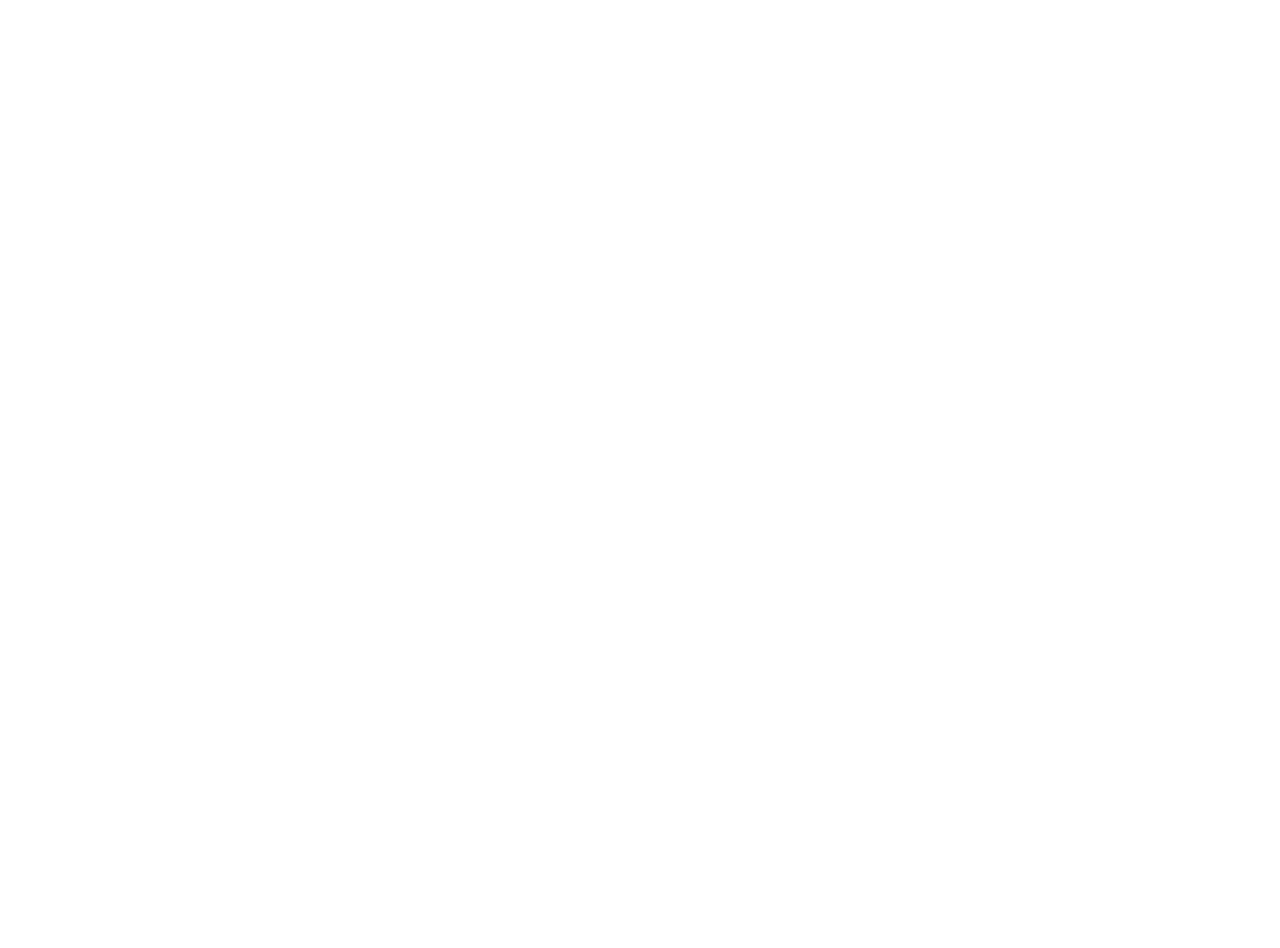
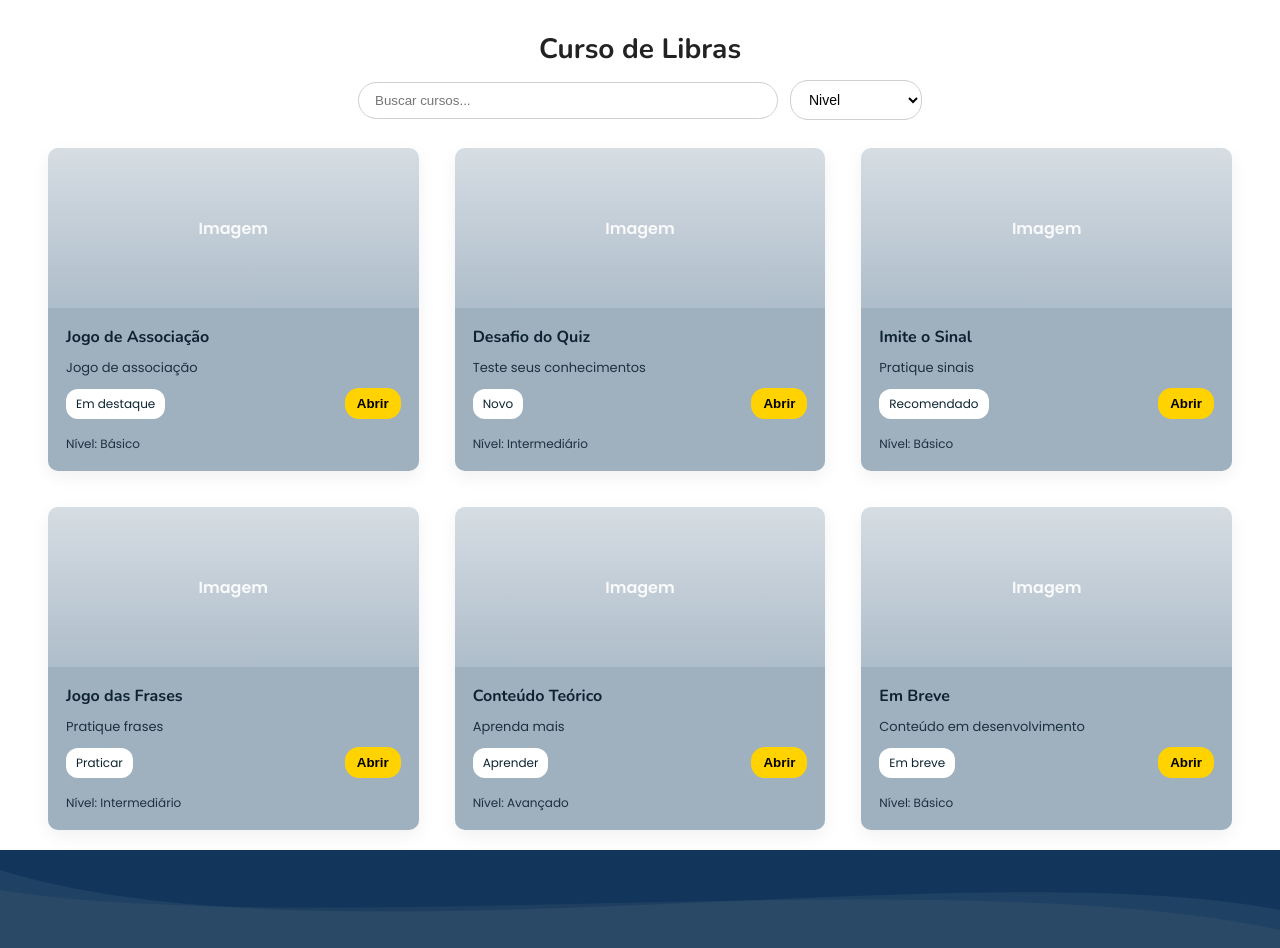
Before and after one commit to Caio-cco/ProjetoLibras, a React app in the folder Frontend/: page /atividades in a window 1280 px wide. Before the commit this address had no page. Shown: the top 948 px of the page. Before the commit the page ends 800 px from the top, so only its background shows below. Built offline with nearby package versions, Linux system fonts and the light colour scheme; the HTML template or start-up script is replaced by a standard one.

Commit message:
inicio da implementação da tela de escolher a atividade, (/atividades) no navegador

```diff
--- /dev/null
+++ b/Frontend/src/components/atividades/index.jsx
@@ -0,0 +1,82 @@
+import { FaChevronRight } from "react-icons/fa";
+import { useNavigate } from "react-router-dom";
+import "./index.scss";
+import { useState } from "react";
+
+const sampleCards = [
+  { id: 1, title: "Jogo de Associação", subtitle: "Jogo de associação", tag: "Em destaque", level: "Básico" },
+  { id: 2, title: "Desafio do Quiz", subtitle: "Teste seus conhecimentos", tag: "Novo", level: "Intermediário" },
+  { id: 3, title: "Imite o Sinal", subtitle: "Pratique sinais", tag: "Recomendado", level: "Básico" },
+  { id: 4, title: "Jogo das Frases", subtitle: "Pratique frases", tag: "Praticar", level: "Intermediário" },
+  { id: 5, title: "Conteúdo Teórico", subtitle: "Aprenda mais", tag: "Aprender", level: "Avançado" },
+  { id: 6, title: "Em Breve", subtitle: "Conteúdo em desenvolvimento", tag: "Em breve", level: "Básico" }
+];
+
+export default function Atividades() {
+  const [query, setQuery] = useState("");
+  const [nivelFiltro, setNivelFiltro] = useState("Todos");
+
+  const filtered = sampleCards.filter((c) => {
+    const q = query.trim().toLowerCase();
+    if (q && !`${c.title} ${c.subtitle}`.toLowerCase().includes(q)) return false;
+    if (nivelFiltro && nivelFiltro !== "Todos") {
+      return c.level === nivelFiltro;
+    }
+    return true;
+  });
+
+  return (
+    <div className="atividades-page">
+      <header className="atividades-header">
+        <h2>Curso de Libras</h2>
+
+        <div className="search-row">
+          <input
+            className="search-input"
+            placeholder="Buscar cursos..."
+            value={query}
+            onChange={(e) => setQuery(e.target.value)}
+          />
+
+          <select
+            className="nivel-select"
+            value={nivelFiltro}
+            onChange={(e) => setNivelFiltro(e.target.value)}
+            aria-label="Selecionar nível"
+          >
+            <option value="Todos">Nivel</option>
+            <option value="Básico">Básico</option>
+            <option value="Intermediário">Intermediário</option>
+            <option value="Avançado">Avançado</option>
+          </select>
+        </div>
+      </header>
+
+      <main className="cards-grid">
+        {filtered.map((card) => (
+          <article className="card" key={card.id}>
+            <div className="card-media">
+              <div className="media-placeholder">Imagem</div>
+            </div>
+            <div className="card-body">
+              <h3>{card.title}</h3>
+              <p className="subtitle">{card.subtitle}</p>
+              <div className="card-footer">
+                <span className="tag">{card.tag}</span>
+                <button className="cta">Abrir</button>
+              </div>
+              <div className="card-level">Nível: {card.level}</div>
+            </div>
+          </article>
+        ))}
+      </main>
+
+      <footer className="onda-footer">
+        <svg viewBox="0 0 1440 120" preserveAspectRatio="none">
+          <path d="M0,20 C360,120 1080,0 1440,60 L1440,120 L0,120 Z" fill="#6e8594" opacity="0.15" />
+          <path d="M0,40 C360,90 1080,10 1440,80 L1440,120 L0,120 Z" fill="#556b7b" opacity="0.2" />
+        </svg>
+      </footer>
+    </div>
+  );
+}
--- /dev/null
+++ b/Frontend/src/components/atividades/index.scss
@@ -0,0 +1,114 @@
+.atividades-page {
+  padding: 24px 48px 140px;
+  position: relative;
+  min-height: 100vh;
+  background: #fff;
+  color: #222;
+}
+
+.atividades-header {
+  text-align: center;
+  margin-bottom: 18px;
+}
+
+.atividades-header h2 {
+  margin: 6px 0 12px;
+  font-size: 28px;
+  font-weight: 600;
+}
+
+.search-row {
+  display: flex;
+  justify-content: center;
+  align-items: center;
+  gap: 12px;
+  flex-wrap: wrap;
+}
+
+.search-input {
+  width: 420px;
+  max-width: 60%;
+  padding: 10px 16px;
+  border-radius: 24px;
+  border: 1px solid #d0d0d0;
+  box-shadow: none;
+}
+
+.nivel-select {
+  padding: 10px 14px;
+  border-radius: 18px;
+  border: 1px solid #cfcfcf;
+  background: #fff;
+  cursor: pointer;
+  font-size: 14px;
+}
+
+
+.cards-grid {
+  margin-top: 28px;
+  display: grid;
+  gap: 36px;
+  align-items: start;
+  grid-template-columns: 1fr;
+}
+
+@media (min-width: 900px) {
+  .cards-grid {
+    grid-template-columns: repeat(3, 1fr);
+  }
+}
+
+
+.card {
+  background: #f2f6f9;
+  border-radius: 10px;
+  overflow: hidden;
+  box-shadow: 0 6px 18px rgba(10, 20, 30, 0.06);
+  display: flex;
+  flex-direction: column;
+}
+
+.card-media {
+  height: 160px;
+  background: linear-gradient(180deg, #d6dde3, #aebdca);
+  display: flex;
+  align-items: center;
+  justify-content: center;
+}
+
+.media-placeholder {
+  color: #fff;
+  font-weight: 600;
+  opacity: 0.9;
+}
+
+.card-body {
+  padding: 18px;
+  background: #9fb0bf;
+  color: #0d2430;
+  display: flex;
+  flex-direction: column;
+  gap: 10px;
+  min-height: 120px;
+  justify-content: space-between;
+}
+
+.card-body h3 { margin: 0; font-size: 16px; }
+.subtitle { font-size: 13px; opacity: 0.9; }
+
+.card-footer { display:flex; justify-content:space-between; align-items:center; gap:12px; }
+.tag { background:#fff; padding:6px 10px; border-radius:12px; font-size:12px; }
+.cta { background: #ffd200; border: none; padding: 8px 12px; border-radius: 14px; cursor: pointer; font-weight:600; }
+
+.card-level { font-size: 12px; opacity: 0.9; margin-top: 6px; }
+
+.onda-footer {
+  position: absolute;
+  left: 0;
+  right: 0;
+  bottom: 0;
+  height: 120px;
+  overflow: hidden;
+  background-color: #12355B;
+}
+.onda-footer svg { width: 100%; height: 100%; display: block; }
--- a/Frontend/src/routes.jsx
+++ b/Frontend/src/routes.jsx
@@ -1,6 +1,7 @@
 import { BrowserRouter, Routes, Route } from "react-router-dom";
 import Home from "./pages/home";
 import LoginCadastro from "./pages/loginCadastro";
+import Atividades from "./components/atividades";
 
 function Navegacao() {
   return (
@@ -8,6 +9,7 @@ function Navegacao() {
       <Routes>
         <Route path="/" element={<Home />} />
         <Route path="/login" element={<LoginCadastro />} />
+        <Route path="/atividades" element={<Atividades />} />
       </Routes>
     </BrowserRouter>
   );
```
